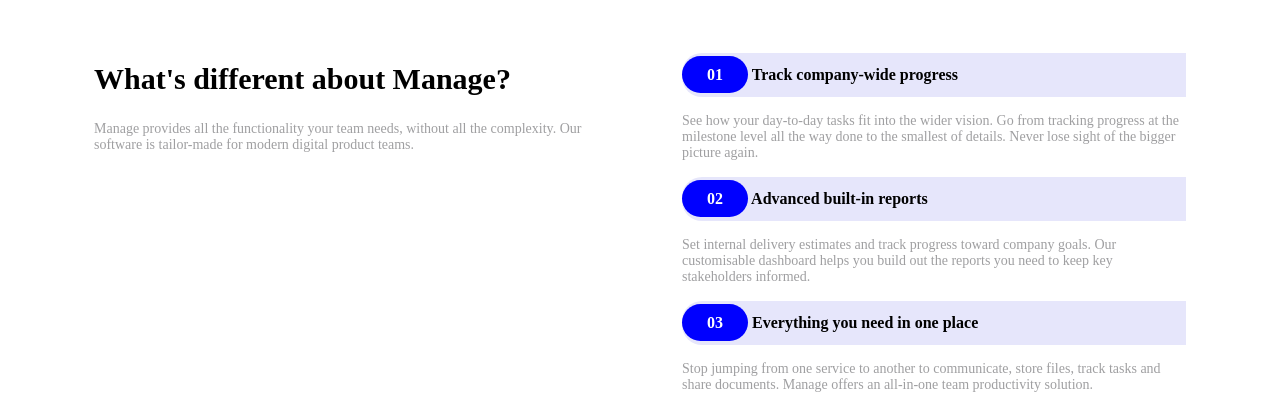
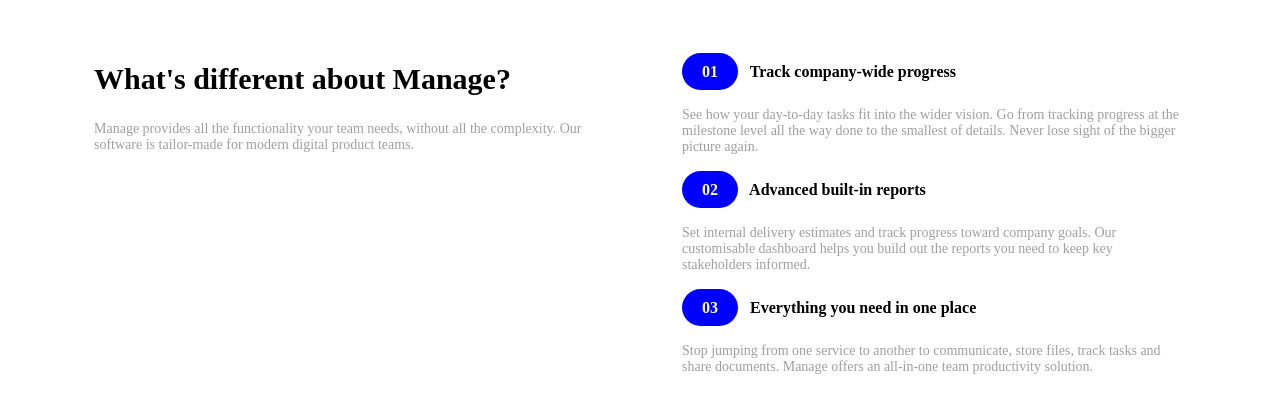
Before and after one commit to adekams/manage_landing, a plain HTML site: page index.html in a window 1280 px wide. Shown: the part 806-1216 px from the top of the page. Drawn offline with Linux system fonts and the light colour scheme.

Commit message:
update style.css

```diff
--- a/index.html
+++ b/index.html
@@ -4,9 +4,7 @@
     <meta charset="UTF-8">
     <meta name="viewport" content="width=device-width, initial-scale=1.0 shrink-to-fit=no">
     <title>Manage</title>
-
-   <!-- <link href="https://fonts.googleapis.com/css2?family=Arvo:wght@700&family=Open+Sans:wght@300&display=swap" rel="stylesheet"> -->
-    <link href="https://cdnjs.cloudflare.com/ajax/libs/font-awesome/5.12.0/css/all.css" rel="stylesheet">
+   <link href="https://cdnjs.cloudflare.com/ajax/libs/font-awesome/5.12.0/css/all.css" rel="stylesheet">
     <link href="style.css" rel="stylesheet">
 </head>
 <body>
--- a/style.css
+++ b/style.css
@@ -94,12 +94,14 @@ main #lists .list-numbers .heading{
     padding: 10px 0px;
     border-radius: 20px 0 0 20px;
     right: 0;
+
     width: 100%;
     font-weight: 600;
 }
 
-main #lists .list-numbers .heading .num{
-   background: rgb(0, 0, 255);
+main #lists .list-numbers .heading span{
+   margin-right: 8px;
+   padding: 10px 20px;
 }
 
 main #they-said .flex .user{
@@ -188,7 +190,7 @@ footer .copyright h5{
 }
 
 
-@media (min-width: 680px){
+@media (min-width: 768px){
     header nav .logo, header nav ul{
         width: 30%;
         margin-right: 5px;
@@ -224,10 +226,10 @@ footer .copyright h5{
         order: 2;
         width: 40%;
     }
+    main #lists .list-numbers .heading
+    {
+        background: #fff;
 
-    main .heading{
-        background: #fff;
-        line-height: 1.5;
         padding-left: 0;
     }
 
@@ -278,9 +280,9 @@ footer .copyright h5{
         order: 2;
         /*width: 40%; */
     }
-    /* footer #logo-social #social-media i{
-
-    } */
+    footer #logo-social #social-media i{
+        margin-right: 10px;
+    }
     footer form{
         margin-top: 10%;
         order: 3;
```
